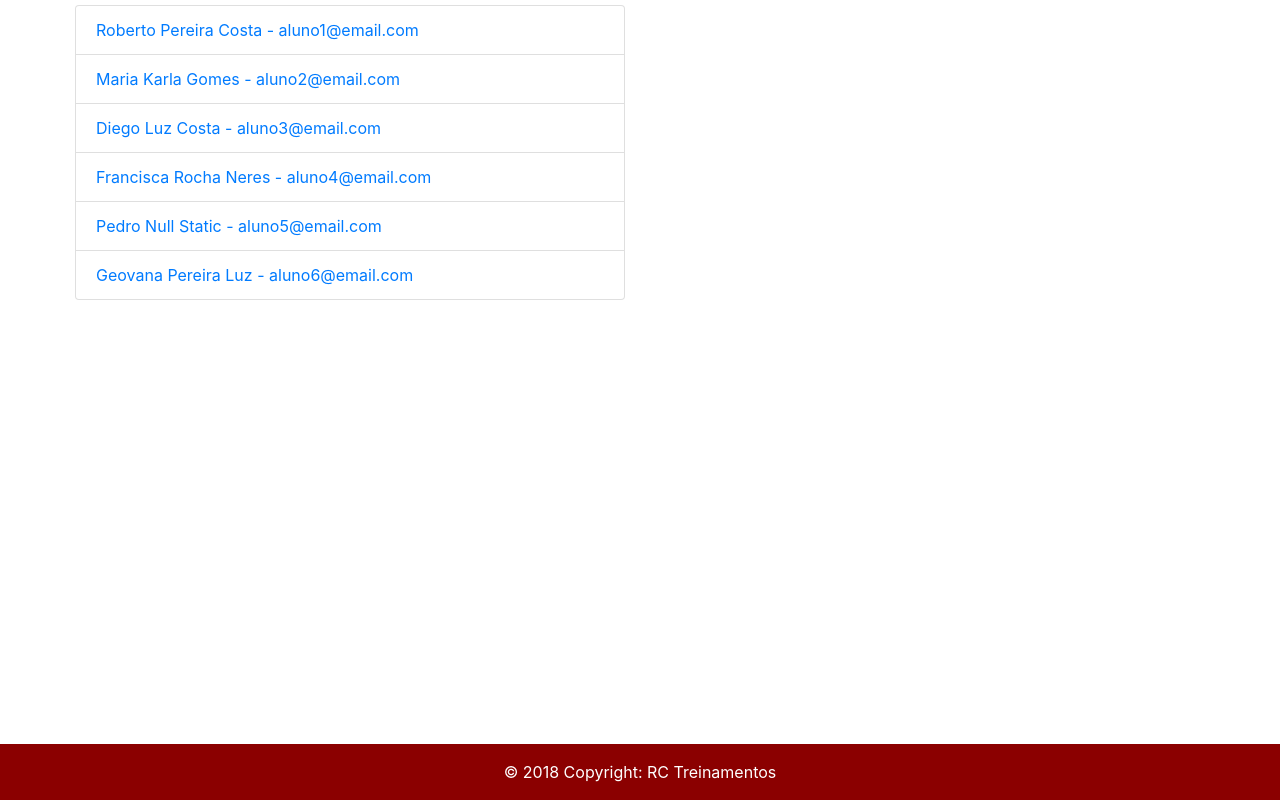
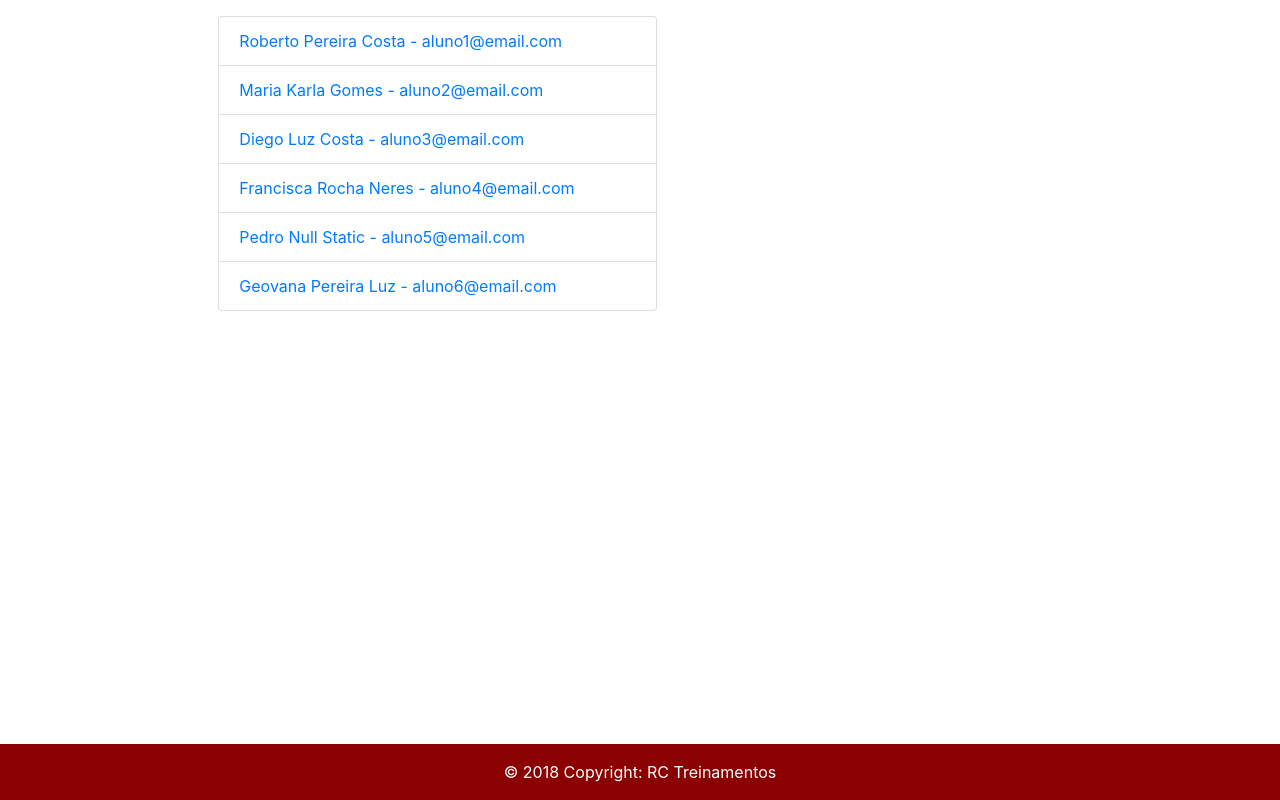
Before and after one commit to RCOliveira98/portal-rco, an Angular app: page /students in a window 1280 px wide. Built offline with nearby package versions, Linux system fonts and the light colour scheme.

Commit message:
Release: Add de classes de estilo para margin, padding e columns da view aluno.

```diff
--- a/src/app/student/aluno/aluno.component.html
+++ b/src/app/student/aluno/aluno.component.html
@@ -1,4 +1,5 @@
-<div class='container align-items-center' style="padding: 5px;">
+<div class='container align-items-center m-2 p-2' style="padding: 5px;">
+    <div class="col-md-10 offset-md-2">
         <div class="row">
             <div class='col-sm-6'>
                 <ul class="list-group">
@@ -15,3 +16,4 @@
             </div>
         </div>
     </div>
+</div>
```
Lines whose indentation alone changed are shown as unchanged.
